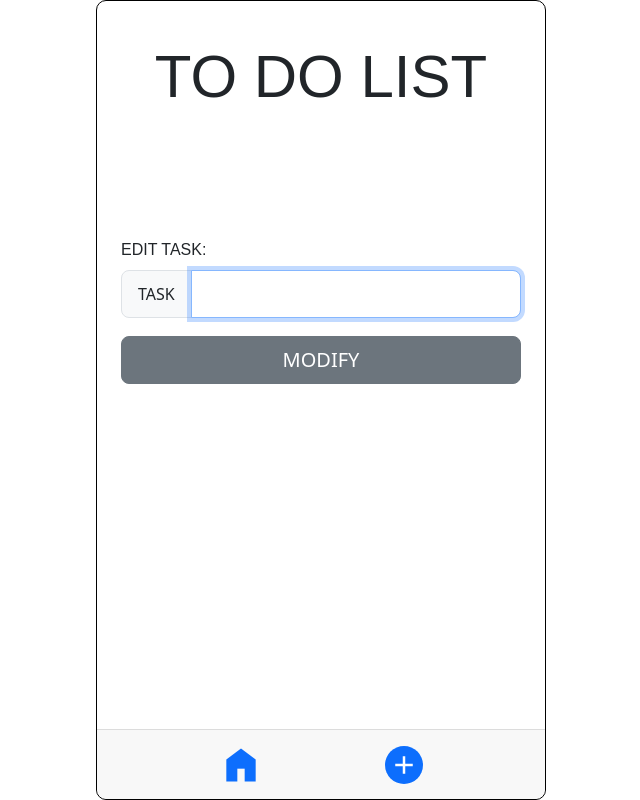
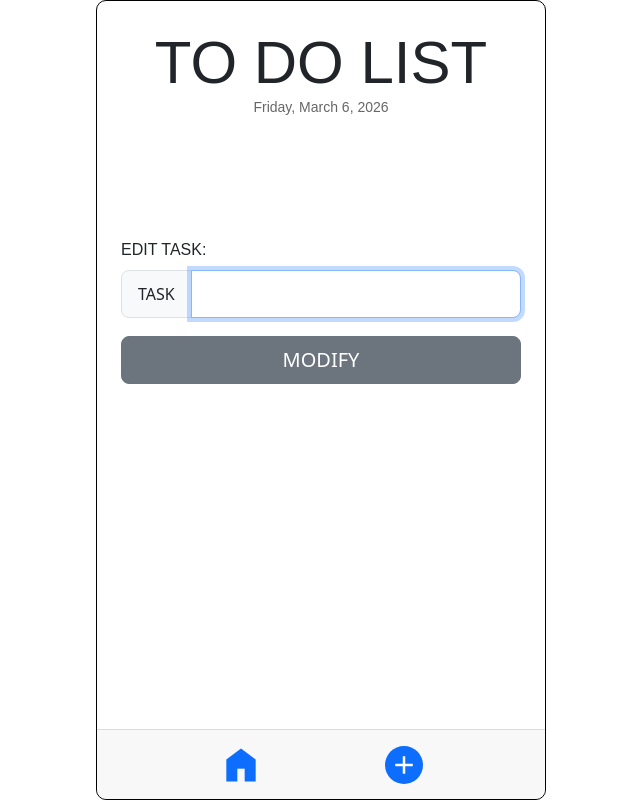
Before and after one commit to fabioesilveira/TO-DO_APP, a React (Vite) app: page /edit in a window 1280 px wide. Shown: the whole page, without its empty margins (319-959 px from the left). Built offline with nearby package versions, Linux system fonts and the light colour scheme; a web font is replaced by a local one.

Commit message:
updateOnTodaysDateRegisterAndEdit

```diff
--- a/src/pages/Edit.jsx
+++ b/src/pages/Edit.jsx
@@ -19,6 +19,15 @@ function Edit() {
     const [dialogMsg, setDialogMsg] = useState("");
 
     const inputRef = useRef(null);
+
+    const today = new Date();
+
+    const formattedDate = today.toLocaleDateString("en-US", {
+        weekday: "long",
+        month: "long",
+        day: "numeric",
+        year: "numeric",
+    });
 
     useEffect(() => {
         setNewValue(editedInput?.text || "");
@@ -64,7 +73,10 @@ function Edit() {
     return (
         <div className="my-container">
             <header>
-                <h1 className="h1-home">TO DO LIST</h1>
+                <div>
+                    <h1 className='h1-home'>TO DO LIST</h1>
+                    <p className="today-date">{formattedDate}</p>
+                </div>
             </header>
 
             <main>
--- a/src/pages/Register.jsx
+++ b/src/pages/Register.jsx
@@ -16,6 +16,15 @@ function Register() {
     const [dialogMsg, setDialogMsg] = useState("");
 
     const inputRef = useRef(null);
+
+    const today = new Date();
+
+    const formattedDate = today.toLocaleDateString("en-US", {
+        weekday: "long",
+        month: "long",
+        day: "numeric",
+        year: "numeric",
+    });
 
     useEffect(() => {
         inputRef.current?.focus();
@@ -61,7 +70,10 @@ function Register() {
     return (
         <div className='my-container'>
             <header>
-                <h1 className='h1-home'>TO DO LIST</h1>
+                <div>
+                    <h1 className='h1-home'>TO DO LIST</h1>
+                    <p className="today-date">{formattedDate}</p>
+                </div>
             </header>
 
             <main>
```
